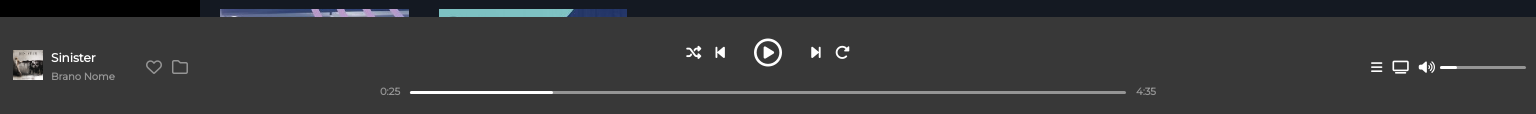
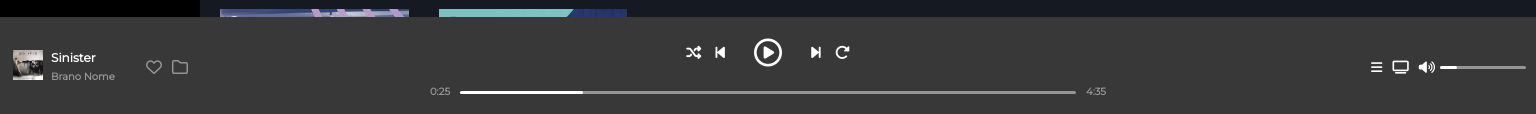
Before and after one commit to MarcoCalabretta1988/html-css-spotifyweb, a plain HTML site: page index.html in a window 1536 px wide. Shown: the part 683-797 px from the top of the page. Drawn offline with Linux system fonts and the light colour scheme.

Commit message:
Fix footer center bar

```diff
--- a/css/style.css
+++ b/css/style.css
@@ -604,6 +604,11 @@ header button:hover{
 }
 
 
+@media screen and (min-width: 986px){
+    .footer-center{
+        padding: 0 100px;
+    }
+}
 
 /* RESPONSIVE TO 1440 */
 
@@ -616,7 +621,7 @@ header button:hover{
        }
 
        .footer-center{
-        padding: 0 200px;
+        padding: 0 250px;
     }
 
    }
```
